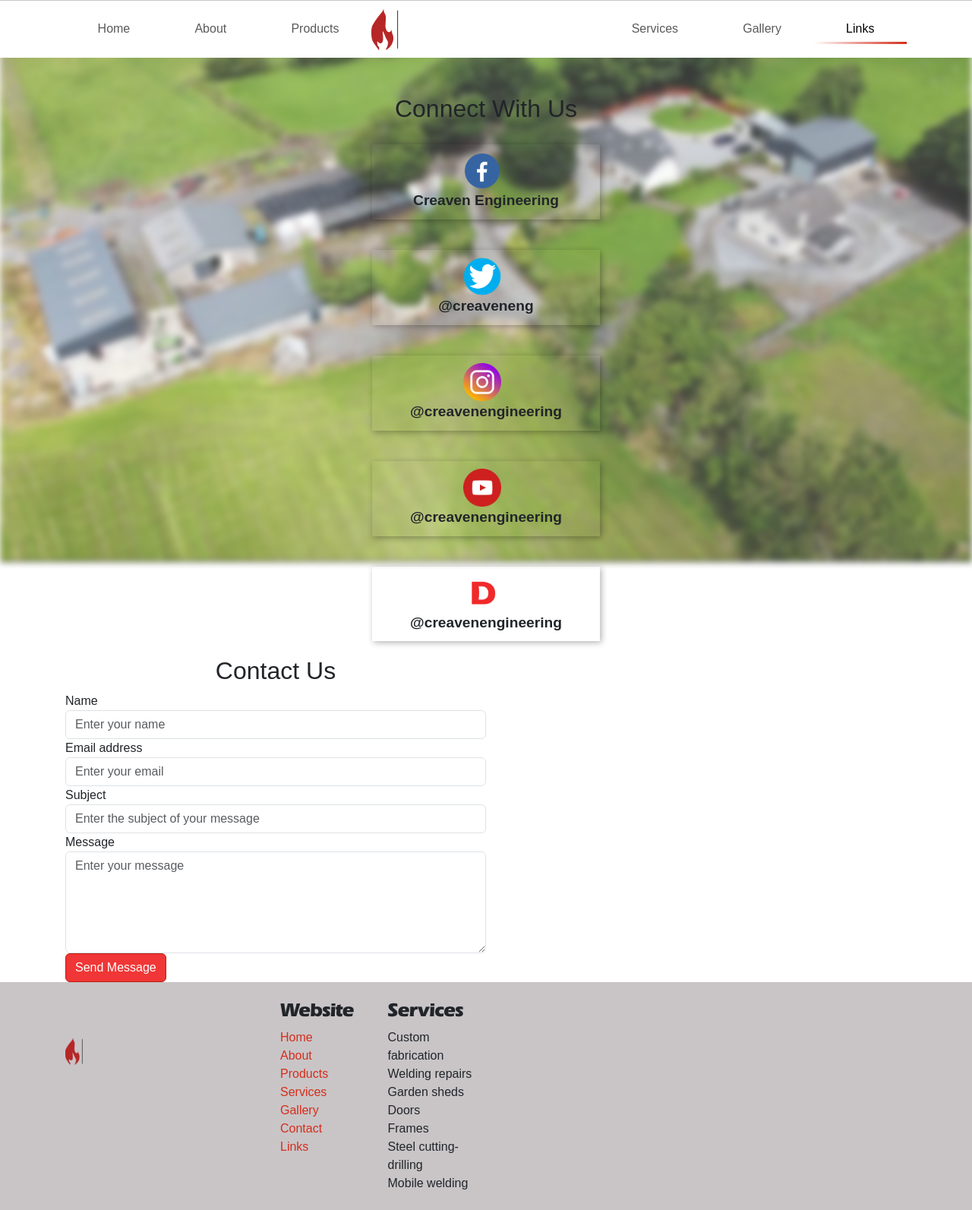
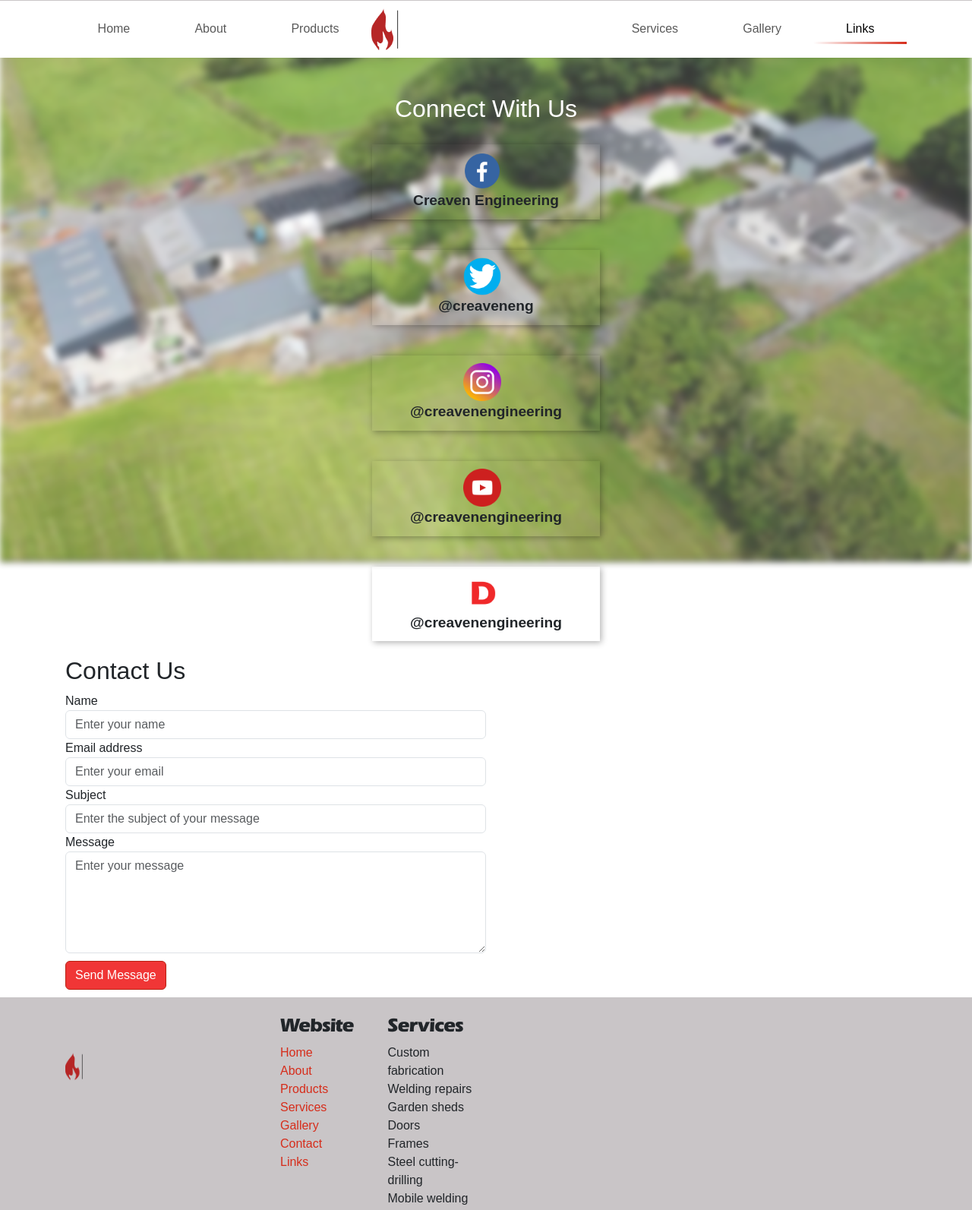
Before and after one commit to KLC222/Group-project, a plain HTML site: page links.html in a window 1280 px wide. Shown: the part 60-1653 px from the top of the page at 76% size. Drawn offline with nearby package versions, Linux system fonts and the light colour scheme; grey boxes are pictures that could not be loaded.

Commit message:
links changes

```diff
--- a/links.html
+++ b/links.html
@@ -14,7 +14,8 @@
   </head>
   <body>
     <!-- header -->
-    <img src="images/Image (1).jpeg" class="bg-image" alt="Background Image" />
+
+
 
     <div class="brand-container"></div>
     <div class="header-top">
@@ -85,6 +86,9 @@
 </div>
 </nav>
 <!-- header end -->
+<div class="bg-container">
+  <img src="images/Image (1).jpeg" class="bg-image" alt="Background Image" />
+</div>
 
 <!-- main content -->
 <div class="container mt-5">
@@ -94,7 +98,7 @@
 <h2 class="connectUs">Connect With Us</h2>
 <div class="social-media-cards">
    <div class="cardsm">
-      <img src="images/fbicon.png" alt="Facebook icon">
+      <img src="images/fbicon.png" alt="Facebook icon" >
       <a class="username" href="https://www.facebook.com/creavenengineering/">Creaven Engineering</a>
     </div>
     <div class="cardsm">
--- a/styles/myStyles.css
+++ b/styles/myStyles.css
@@ -842,8 +842,12 @@ header {
   filter: blur(4px);
 }
 
-.social-media-cards, h2 {
+.social-media-cards{
   text-align: center;
+}
+.connectUs {
+  text-align: center;
+  color: white;
 }
 
 .social-media-cards {
@@ -891,5 +895,7 @@ header {
 #linksformbtn {
   background-color: #f03636;
   border-color: #b82111;
+  margin-top: 10px;
+  margin-bottom: 10px;
 }
 /*links page end*/
```
Also changed, not shown: scripts/myScripts.js (+7 -0 lines).
